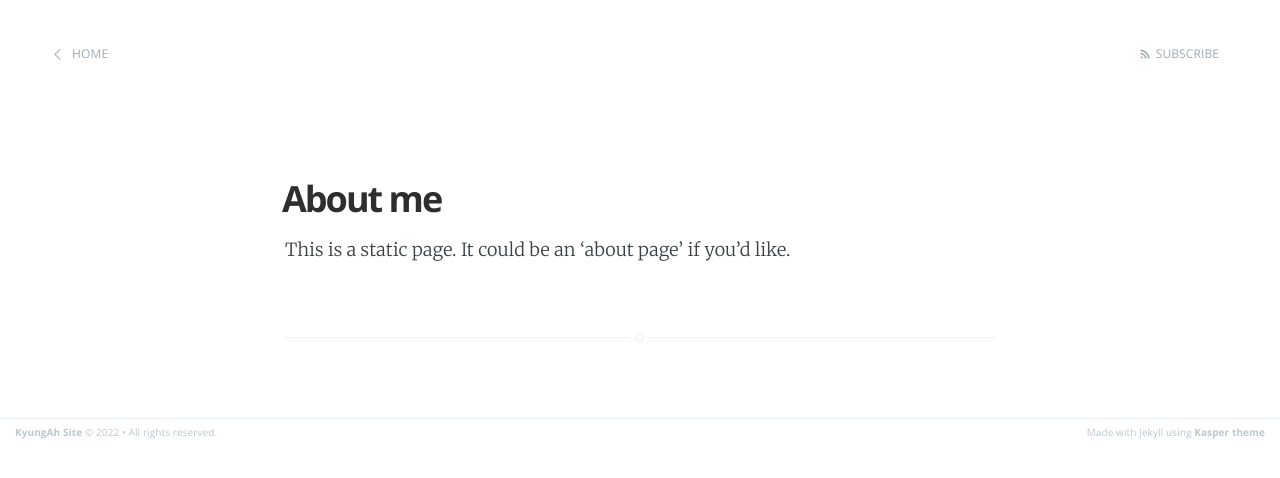
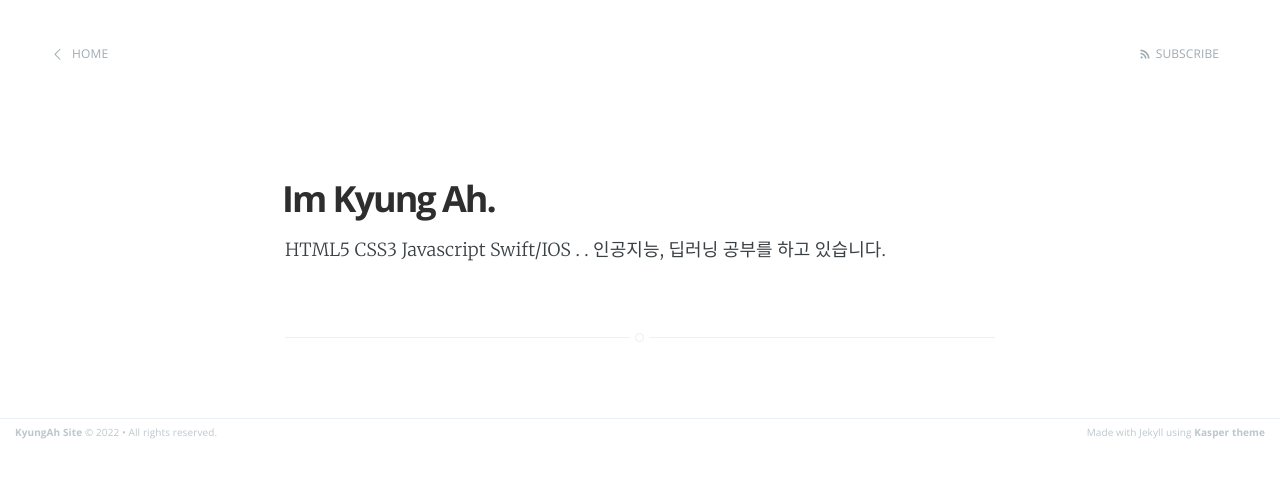
Before and after one commit to kajang93/kajang93.github.io, a Jekyll site: the page built from about.md, in a window 1280 px wide. Shown: the top 478 px of the page. Built offline with Jekyll 4.4.1, drawn with Linux system fonts in a browser that asks for light colours.

Commit message:
Update about.md

```diff
--- a/about.md
+++ b/about.md
@@ -1,6 +1,12 @@
 ---
 layout: page
-title: About me
+title: Im Kyung Ah.
 ---
 
-This is a static page. It could be an 'about page' if you'd like.
+HTML5
+CSS3
+Javascript
+Swift/IOS
+.
+.
+인공지능, 딥러닝 공부를 하고 있습니다.
```
